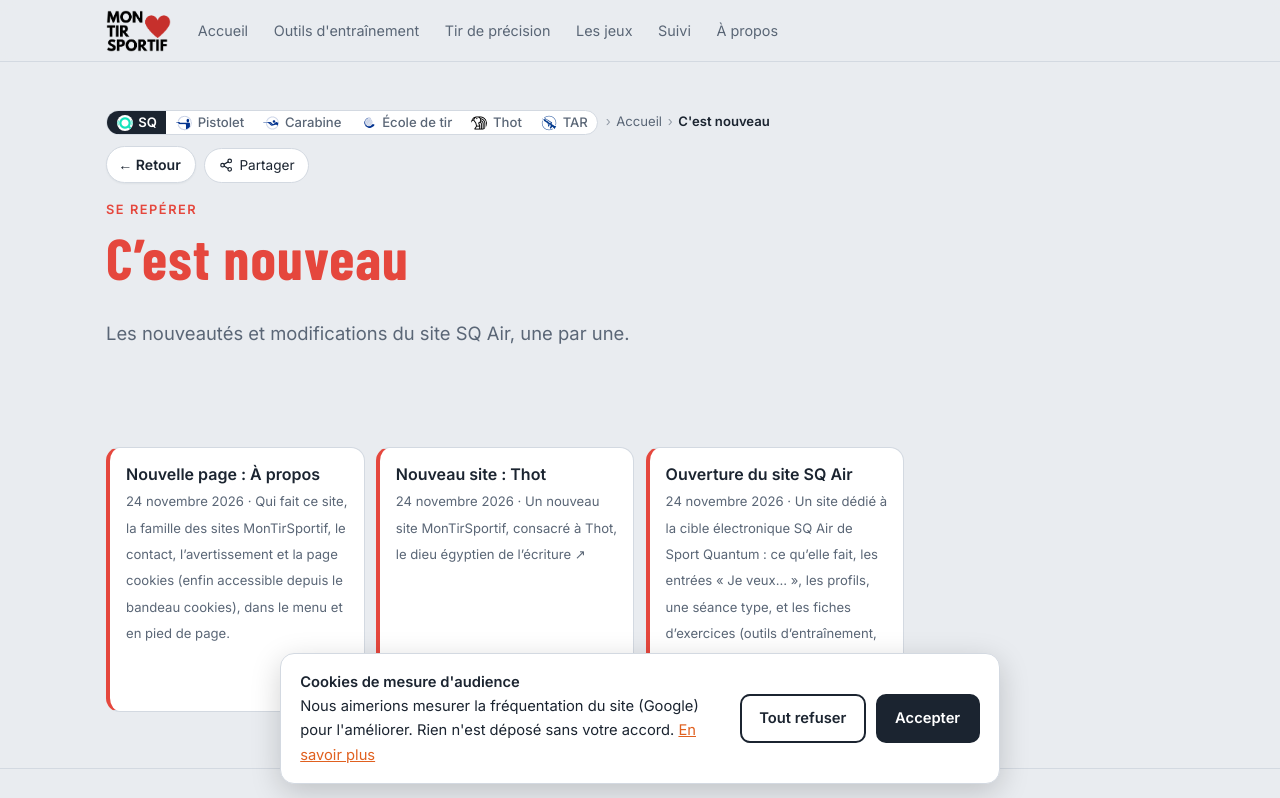
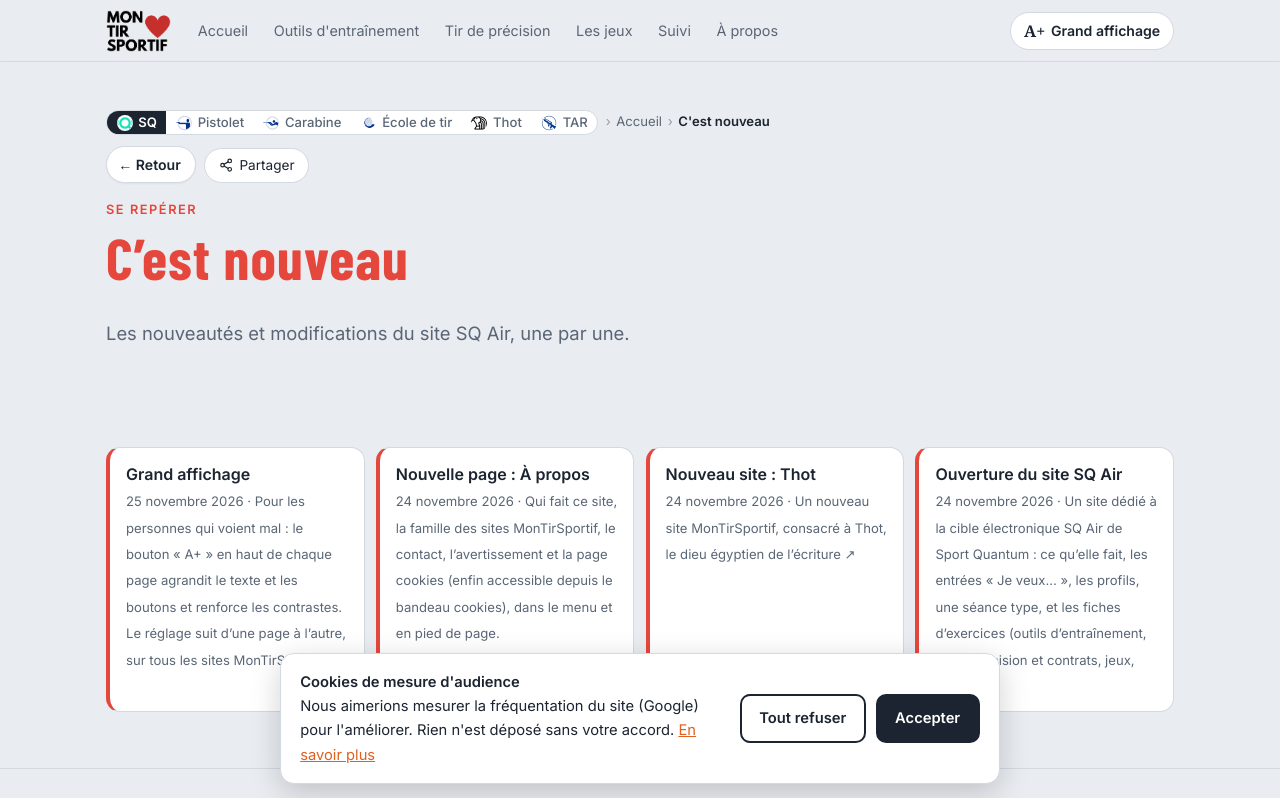
Before and after one commit to MonTirSportif/sq, a plain HTML site: page c-est-nouveau.html in a window 1280 px wide. Shown: the top 798 px of the page. Drawn offline with Linux system fonts and the light colour scheme.

Commit message:
Grand affichage (A+) sur toutes les pages, pour les personnes qui voient mal
Co-Authored-By: Claude Opus 5.5 <noreply@anthropic.com>
Claude-Session: https://claude.ai/code/session_016nNYyDLxs52v54yjtqjEuZ

```diff
--- a/c-est-nouveau.html
+++ b/c-est-nouveau.html
@@ -30,7 +30,8 @@
 <nav id="nav"><a href="index.html">Accueil</a><a href="outils-entrainement.html">Outils d'entraînement</a><a href="tir-de-precision.html">Tir de précision</a><a href="jeux.html">Les jeux</a><a href="suivi.html">Suivi</a><a href="a-propos.html">À propos</a></nav></div></header>
 <main class="view on" id="c-est-nouveau" style="--acc:#e5473d">
 <div class="theme-head"><a class="back" href="index.html">← Retour</a><div class="kicker">Se repérer</div><h1>C’est nouveau</h1><p class="lead">Les nouveautés et modifications du site SQ Air, une par une.</p></div>
-<section class="first"><div class="links"><a href="a-propos.html"><b>Nouvelle page : À propos</b><small>24 novembre 2026 · Qui fait ce site, la famille des sites MonTirSportif, le contact, l’avertissement et la page cookies (enfin accessible depuis le bandeau cookies), dans le menu et en pied de page.</small></a>
+<section class="first"><div class="links"><a href="index.html"><b>Grand affichage</b><small>25 novembre 2026 · Pour les personnes qui voient mal : le bouton « A+ » en haut de chaque page agrandit le texte et les boutons et renforce les contrastes. Le réglage suit d’une page à l’autre, sur tous les sites MonTirSportif.</small></a>
+<a href="a-propos.html"><b>Nouvelle page : À propos</b><small>24 novembre 2026 · Qui fait ce site, la famille des sites MonTirSportif, le contact, l’avertissement et la page cookies (enfin accessible depuis le bandeau cookies), dans le menu et en pied de page.</small></a>
 <a href="https://thot.montirsportif.com/"><b>Nouveau site : Thot</b><small>24 novembre 2026 · Un nouveau site MonTirSportif, consacré à Thot, le dieu égyptien de l’écriture ↗</small></a>
 <a href="index.html"><b>Ouverture du site SQ Air</b><small>24 novembre 2026 · Un site dédié à la cible électronique SQ Air de Sport Quantum : ce qu’elle fait, les entrées « Je veux… », les profils, une séance type, et les fiches d’exercices (outils d’entraînement, tir de précision et contrats, jeux, suivi).</small></a>
 </div></section>
@@ -55,6 +56,6 @@ document.getElementById('ck-no').addEventListener('click',function(){save('no');
 document.addEventListener('click',function(e){if(e.target.closest('[data-cookies]')){e.preventDefault();b.hidden=false;document.getElementById('ck-no').focus();}});})();</script>
 <script>document.querySelectorAll(".yt").forEach(function(w){var b=w.querySelector(".yt-btn");if(!b||w.dataset.bound)return;w.dataset.bound=1;b.addEventListener("click",function(){var f=document.createElement("iframe");f.src="https://www.youtube-nocookie.com/embed/"+w.dataset.id+"?autoplay=1&rel=0";f.title="Vidéo";f.allow="autoplay; encrypted-media; picture-in-picture; fullscreen";f.allowFullscreen=true;w.innerHTML="";w.appendChild(f);});});</script>
 <script src="js/share.js"></script>
-<script src="js/nav.js?v=20261124r" defer></script>
+<script src="js/nav.js?v=20261125big" defer></script>
 </body>
 </html>
--- a/js/nav.js
+++ b/js/nav.js
@@ -175,3 +175,51 @@
   function init() { crumbs(); burger(); totop(); sommMore(); }
   if (document.readyState === 'loading') document.addEventListener('DOMContentLoaded', init); else init();
 })();
+
+/* MonTirSportif – « Grand affichage » pour les personnes qui voient mal (texte, boutons et contrastes agrandis) */
+(function () {
+  var K = 'mts-big';
+  function get() { try { return localStorage.getItem(K) === '1'; } catch (e) { return false; } }
+  function put(v) { try { localStorage.setItem(K, v ? '1' : '0'); } catch (e) {} }
+  if (!document.getElementById('mts-big-css')) {
+    var st = document.createElement('style'); st.id = 'mts-big-css';
+    st.textContent =
+      '.big-btn{display:inline-flex;align-items:center;gap:.35rem;flex:none;margin-left:auto;border:1px solid var(--line,#d3d9e1);background:var(--card,#fff);color:var(--txt,#1b2430);border-radius:99px;height:38px;padding:0 .8rem;font:inherit;font-size:.88rem;font-weight:600;cursor:pointer}' +
+      '.big-btn:hover{border-color:var(--mut,#5a6676)}.big-btn b{font-family:Georgia,serif;font-size:1.15em;line-height:1}' +
+      '.big-btn[aria-pressed="true"]{background:var(--txt,#1b2430);color:var(--card,#fff);border-color:var(--txt,#1b2430)}' +
+      '.big-btn+.burger,.big-btn+.srch-btn{margin-left:.4rem}' +
+      '@media(max-width:1240px){.big-btn span{display:none}.big-btn{padding:0 .7rem}}' +
+      'html.mts-big{font-size:125%;--mut:#2b3644;--line:#9aa5b4}' +
+      'html.mts-big body{font-size:20px;line-height:1.7}' +
+      'html.mts-big nav a{font-size:1rem;color:var(--txt)}' +
+      'html.mts-big .muted,html.mts-big small,html.mts-big figcaption{color:var(--txt)}' +
+      'html.mts-big a:focus-visible,html.mts-big button:focus-visible,html.mts-big select:focus-visible,html.mts-big input:focus-visible{outline:3px solid var(--acc,#e0601f);outline-offset:2px}' +
+      'html.mts-big .grid3{grid-template-columns:repeat(2,minmax(0,1fr))}' +
+      '@media(max-width:900px){html.mts-big .grid2,html.mts-big .grid3{grid-template-columns:minmax(0,1fr)}}' +
+      'html.mts-big header .big-btn,html.mts-big header .burger,html.mts-big header .srch-btn{height:46px;font-size:1rem}' +
+      '@media print{.big-btn{display:none!important}html.mts-big{font-size:100%}}';
+    document.head.appendChild(st);
+  }
+  function apply(v) {
+    document.documentElement.classList.toggle('mts-big', v);
+    Array.prototype.forEach.call(document.querySelectorAll('.big-btn'), function (b) {
+      b.setAttribute('aria-pressed', v ? 'true' : 'false');
+      b.title = v ? 'Revenir à l’affichage normal' : 'Grand affichage : texte et boutons plus grands';
+      b.querySelector('span').textContent = v ? 'Affichage normal' : 'Grand affichage';
+    });
+    try { document.dispatchEvent(new CustomEvent('mts-big', { detail: v })); } catch (e) {}
+  }
+  window.mtsBig = { get: get, set: function (v) { put(v); apply(v); } };
+  apply(get());
+  window.addEventListener('storage', function (e) { if (e.key === K) apply(get()); });
+  function btn() {
+    var bar = document.querySelector('header .bar');
+    if (!bar || bar.querySelector('.big-btn')) return;
+    var b = document.createElement('button'); b.type = 'button'; b.className = 'big-btn';
+    b.innerHTML = '<b aria-hidden="true">A+</b><span>Grand affichage</span>';
+    b.addEventListener('click', function () { window.mtsBig.set(!get()); });
+    bar.insertBefore(b, bar.querySelector('.burger') || bar.querySelector('.srch-btn') || null);
+    apply(get());
+  }
+  if (document.readyState === 'loading') document.addEventListener('DOMContentLoaded', btn); else btn();
+})();
```
Also changed, not shown: a-propos.html (+1 -1 lines), index.html (+1 -1 lines), jeux.html (+1 -1 lines), outils-entrainement.html (+1 -1 lines), plan-du-site.html (+1 -1 lines), suivi.html (+1 -1 lines), tir-de-precision.html (+1 -1 lines).
